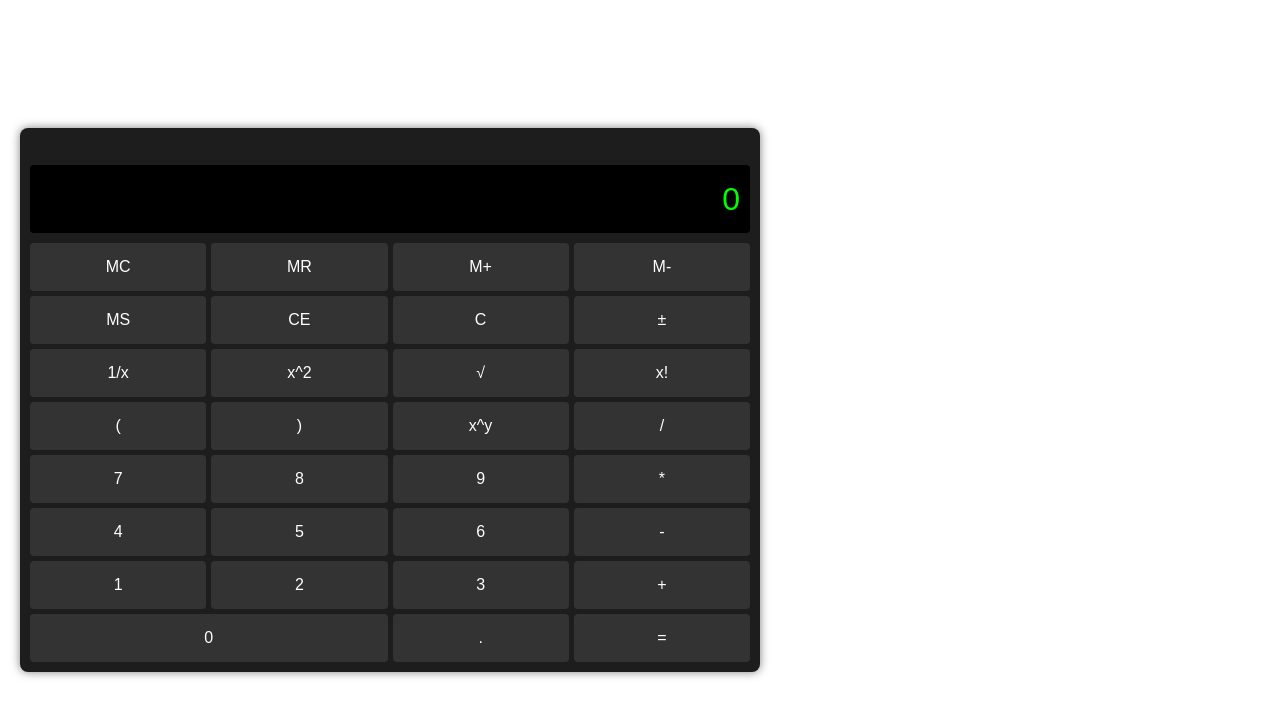
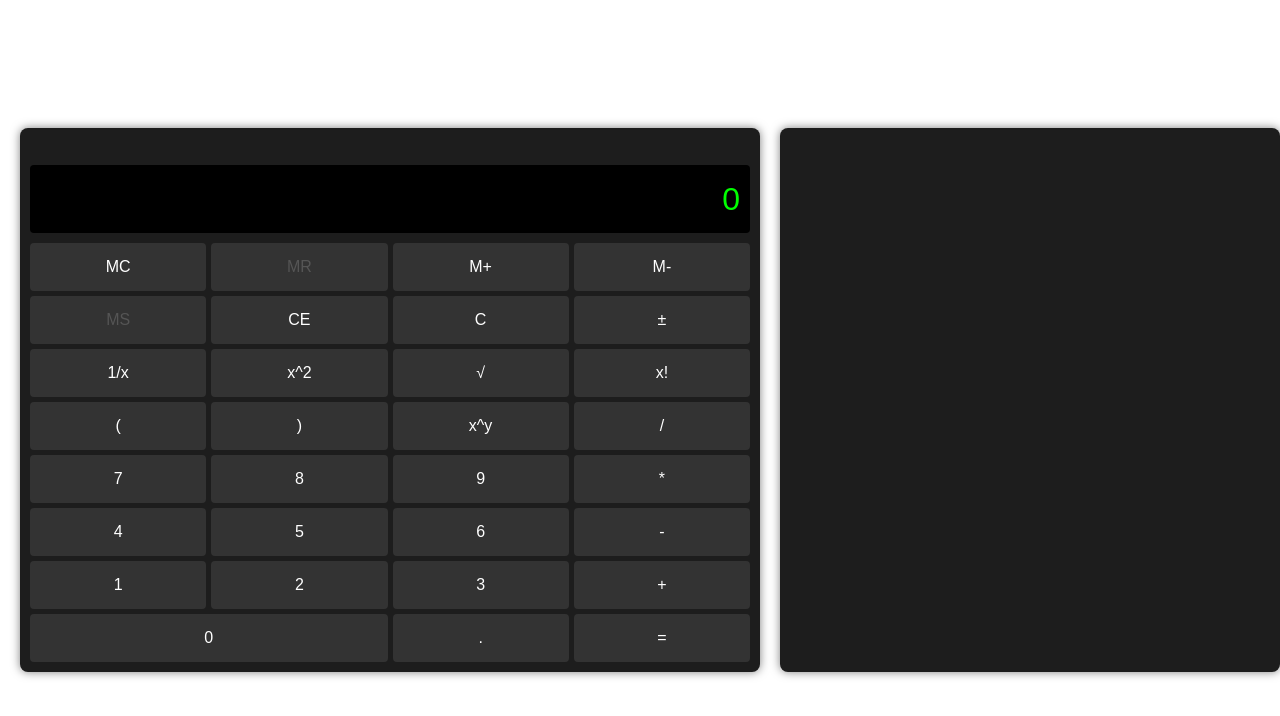
Before and after one commit to alekseigavrilenko/calc-codex, a React (Vite) app in the folder calc-app/: page / in a window 1280 px wide. Shown: the top 716 px of the page. Built offline with nearby package versions, Linux system fonts and the light colour scheme.

Commit message:
Add history panel and memory tweaks

```diff
--- a/calc-app/src/App.jsx
+++ b/calc-app/src/App.jsx
@@ -4,7 +4,9 @@ import './App.css'
 function App() {
   return (
     <div className="App">
-      <Calculator />
+      <div className="calculator-wrapper">
+        <Calculator />
+      </div>
     </div>
   )
 }
--- a/calc-app/src/Calculator.css
+++ b/calc-app/src/Calculator.css
@@ -1,12 +1,28 @@
+.calculator-wrapper {
+  display: flex;
+  justify-content: center;
+}
+
 .calculator {
   width: 720px;
-  margin: 40px auto;
   background: #1d1d1d;
   border-radius: 8px;
   padding: 10px;
   box-shadow: 0 0 10px rgba(0,0,0,0.5);
   color: #fff;
   font-family: sans-serif;
+}
+
+.history {
+  width: 480px;
+  margin-left: 20px;
+  background: #1d1d1d;
+  border-radius: 8px;
+  padding: 10px;
+  box-shadow: 0 0 10px rgba(0,0,0,0.5);
+  color: #fff;
+  font-family: sans-serif;
+  overflow-y: auto;
 }
 
 .display {
@@ -63,6 +79,10 @@ button:hover {
   background: #444;
 }
 
+button:disabled {
+  color: #555;
+}
+
 button.zero {
   grid-column: span 2;
 }
--- a/calc-app/src/Calculator.jsx
+++ b/calc-app/src/Calculator.jsx
@@ -7,6 +7,7 @@ function Calculator() {
   const [waitingForNew, setWaitingForNew] = useState(false)
   const [afterEqual, setAfterEqual] = useState(false)
   const [memory, setMemory] = useState(null)
+  const [history, setHistory] = useState([])
 
   const evaluate = (expr) =>
     Function(`"use strict"; return (${expr.replace(/\^/g, '**')})`)()
@@ -116,6 +117,7 @@ function Calculator() {
       const result = evaluate(expr)
       setDisplay(String(result))
       setExpression(expr + '=')
+      setHistory((h) => [...h, `${expr} = ${result}`])
     } catch {
       setDisplay('Error')
       setExpression('')
@@ -128,10 +130,14 @@ function Calculator() {
   const memoryRecall = () => {
     if (memory !== null) setDisplay(String(memory))
   }
-  const memoryAdd = () =>
+  const memoryAdd = () => {
     setMemory((m) => (m === null ? parseFloat(display) : m + parseFloat(display)))
-  const memorySubtract = () =>
+    setAfterEqual(true)
+  }
+  const memorySubtract = () => {
     setMemory((m) => (m === null ? -parseFloat(display) : m - parseFloat(display)))
+    setAfterEqual(true)
+  }
   const memoryStore = () => setMemory(parseFloat(display))
 
   const factorial = (n) => {
@@ -221,6 +227,7 @@ function Calculator() {
   ]
 
   return (
+    <>
       <div className="calculator">
         <div className="top-row">
           <div className="memory">{memory !== null ? memory : '\u00A0'}</div>
@@ -240,6 +247,12 @@ function Calculator() {
           ))}
         </div>
       </div>
+      <div className="history">
+        {history.map((h, i) => (
+          <div key={i}>{h}</div>
+        ))}
+      </div>
+    </>
   )
 }
 
```
Also changed, not shown: 2 other files (tests, documents, lock files or other folders). Lines whose indentation alone changed are shown as unchanged.
